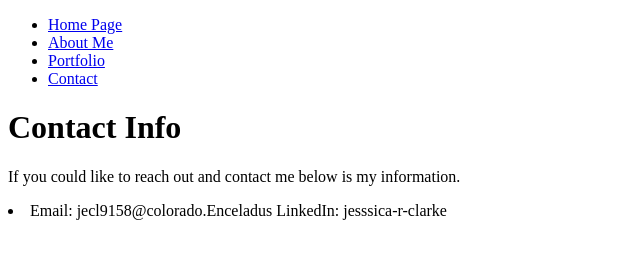
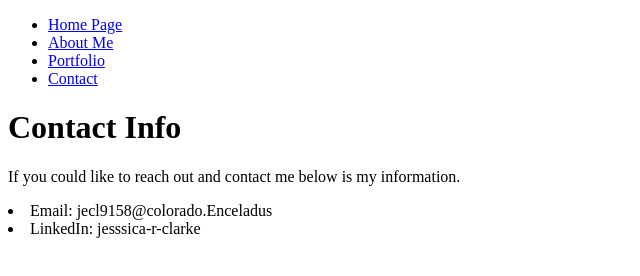
Before and after one commit to jecl9158/jecl9158.github.io, a plain HTML site: page contact.html in a window 1280 px wide. Shown: the whole page, without its empty margins (0-640 px from the left). Drawn offline with Linux system fonts and the light colour scheme.

Commit message:
Update contact.html

```diff
--- a/contact.html
+++ b/contact.html
@@ -17,6 +17,6 @@
 <h1>Contact Info</h1>
 <p>If you could like to reach out and contact me below is my information.
     <li>Email: jecl9158@colorado.Enceladus
-        LinkedIn: jesssica-r-clarke
+    <li> LinkedIn: jesssica-r-clarke
     </li>
 </p>
```
